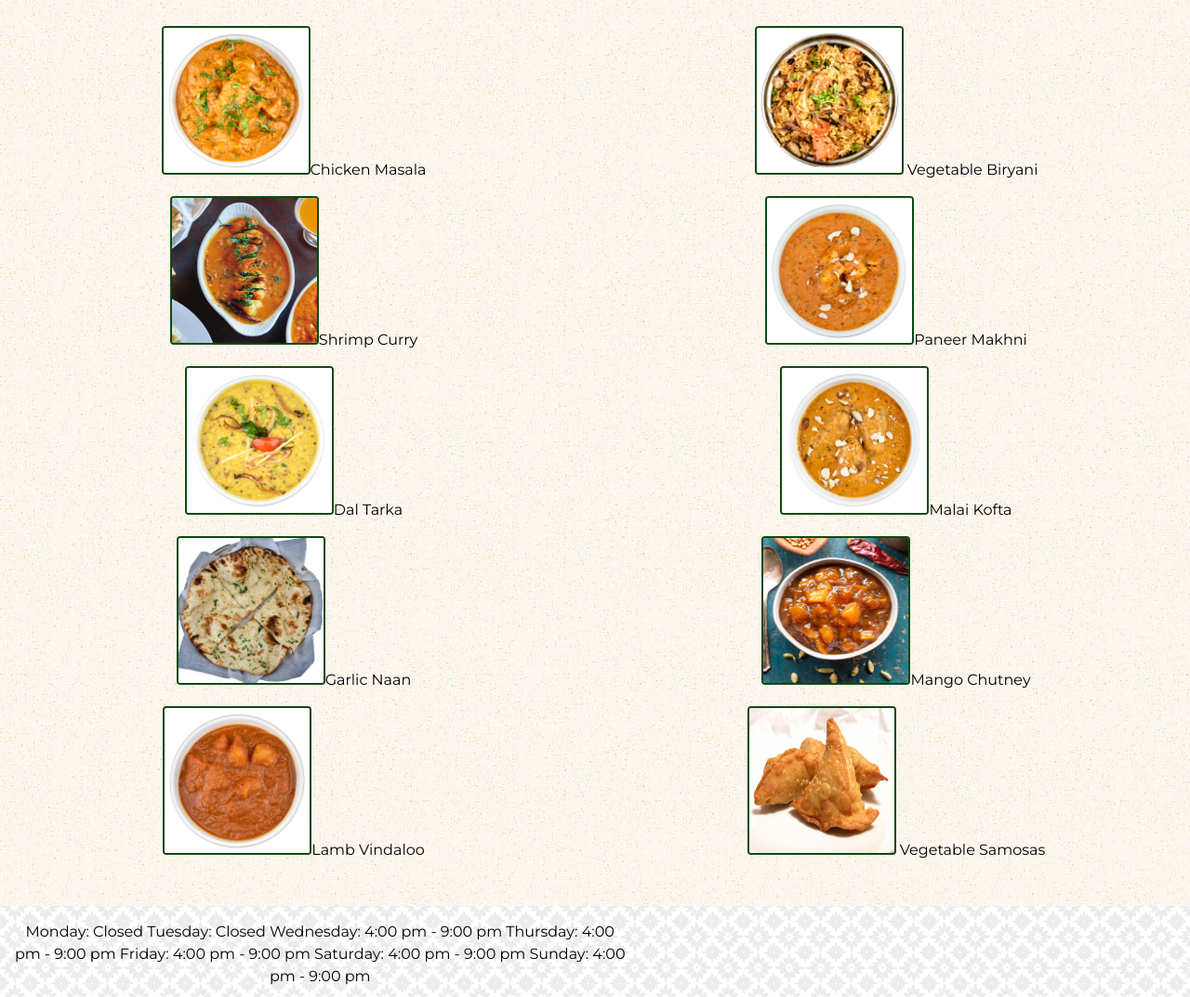
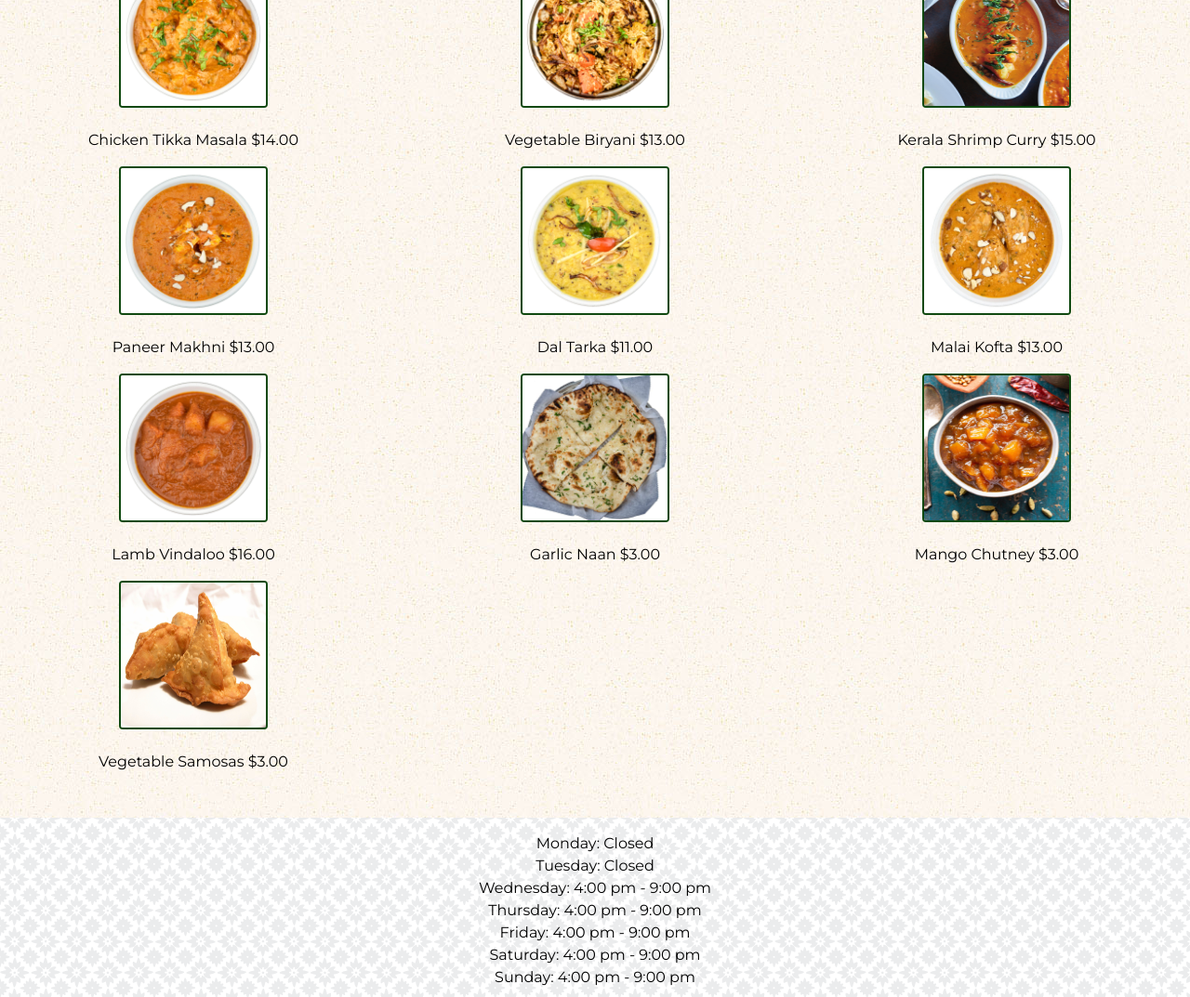
Before and after one commit to andrewfyles/portfolio-2021, a plain HTML site: page index.html in a window 1280 px wide. Shown: the part 734-1807 px from the top of the page at 93% size. Drawn offline with Linux system fonts and the light colour scheme; a web font is replaced by a local one.

Commit message:
Add files via upload

```diff
--- a/css/style.css
+++ b/css/style.css
@@ -2,6 +2,10 @@
 * {
     box-sizing: border-box;
 }
+/* FROM HW5 */
+*:focus {
+    border: 2px dashed;
+  }
 
 html {
     height: 100%;
@@ -12,7 +16,10 @@ body {
     line-height: 1.5;
     color: #000;
     min-height: 100%;
+    display: flex;
+    flex-direction: column;
 }
+
 
 h1,
 h2,
@@ -22,6 +29,7 @@ h3 {
 
 p {
     font-size: 1rem;
+    margin-bottom: 1em;
 }
 
 li {
@@ -73,6 +81,30 @@ a:active {
     text-decoration: underline;
 }
 
+/* Skip to main Content ALL RIGHTS TO COLLEEN VAN LENT (HOMEWORK 5)*/
+
+.skip a{
+    left: 0;
+    padding: 7px;
+    -webkit-transition: top 1s ease-out;
+    transition: top 1s ease-out;
+    z-index: 1;
+    position: absolute;
+    top:-50px;
+}
+
+
+.skip a:focus {
+    background: white;
+    left: 0;
+    padding: 7px;
+    -webkit-transition: top 1s ease-out;
+    transition: top 1s ease-out;
+    z-index: 1;
+    position: absolute;
+    top: 10px    ;
+  }
+
 /* header */
 
 header {
@@ -96,6 +128,25 @@ nav ul {
 li a.active {
     background-color: wheat;
     text-decoration: underline;
+}
+
+.navlist {
+    display: flex;
+    flex-direction: column;
+}
+
+/* tablet header */
+
+@media screen and (min-width: 600px) {
+    .navlist {
+        display: flex;
+        flex-direction: row;
+    }
+
+    .navlist li {
+        padding: 0 3em;
+    }
+
 }
 
 /* -----CTA----- */
@@ -148,7 +199,6 @@ section>h1 {
 }
 
 .item {
-
     text-align: center;
 }
 
@@ -202,8 +252,122 @@ section>h1 {
     grid-row: 5 / 5;
 }
 
+/* tablet favorites */
 
+@media screen and (min-width: 600px) {
+    .grid-container {
+        display: grid;
+        grid-template-columns: 1fr 1fr 1fr;
+        grid-gap: 1rem;
+        justify-content: center;
+        align-items: center;
+        padding-bottom: 3em;
+    }
 
+    .item {
+        text-align: center;
+    }
+
+    .item1 {
+        grid-column: 1/2;
+        grid-row: 1/1;
+    }
+
+    .item2 {
+        grid-column: 1/2;
+        grid-row: 2/2;
+    }
+
+    .item3 {
+        grid-column: 2/3;
+        grid-row: 1/1;
+    }
+
+    .item4 {
+        grid-column: 2/3;
+        grid-row: 2/2;
+    }
+
+    .item5 {
+        grid-column: 3/4;
+        grid-row: 1/1;
+    }
+
+    .item6 {
+        grid-column: 3/4;
+        grid-row: 2/2;
+    }
+
+    .item7 {
+        grid-column: 1/2;
+        grid-row: 3/3;
+    }
+
+    .item8 {
+        grid-column: 1/2;
+        grid-row: 4/4;
+    }
+
+    .item9 {
+        grid-column: 2/3;
+        grid-row: 3/3;
+    }
+
+    .item10 {
+        grid-column: 2/3;
+        grid-row: 4/4;
+    }
+
+    .item11 {
+        grid-column: 3/4;
+        grid-row: 3/3;
+    }
+
+    .item12 {
+        grid-column: 3/4;
+        grid-row: 4/4;
+    }
+
+    .item13 {
+        grid-column: 1/2;
+        grid-row: 5/5;
+    }
+
+    .item14 {
+        grid-column: 1/2;
+        grid-row: 6/6;
+    }
+
+    .item15 {
+        grid-column: 2/3;
+        grid-row: 5/5;
+    }
+
+    .item16 {
+        grid-column: 2/3;
+        grid-row: 6/6;
+    }
+
+    .item17 {
+        grid-column: 3/4;
+        grid-row: 5/5;
+    }
+
+    .item18 {
+        grid-column: 3/4;
+        grid-row: 6/6;
+    }
+
+    .item19 {
+        grid-column: 1/2;
+        grid-row: 7/7;
+    }
+
+    .item20 {
+        grid-column: 1/2;
+        grid-row: 8/8;
+    }
+}
 
 /* -----footer----- */
 
@@ -211,13 +375,15 @@ footer {
     background-image: url('../images/background.png');
 }
 
-footer-flex {
+.footer-flex {
+    margin-top: auto;
+    width: 100%;
+    bottom: 0;
+    left: 0;
     display: flex;
-    flex-direction: row;
-    width: 100%;
-    left: 0;
-    bottom: 0;
+    flex-direction: column;
 }
+
 
 footer p {
     text-align: center;
@@ -248,6 +414,9 @@ footer img {
     margin: auto;
 }
 
+
+
+
 /* ------------ABOUT PAGE------------ */
 
 /* ------header----- */
@@ -263,6 +432,11 @@ footer img {
 
 .about p {
     padding: 0 1em;
+    text-align: center;
+}
+
+.item-1 {
+    margin-bottom: 1em;
 }
 
 .about h1 {
@@ -274,6 +448,15 @@ footer img {
     border: 2px solid #104911;
     border-radius: 4px;
     margin-bottom: 1em;
+}
+
+/* tablet about page */
+
+@media screen and (min-width:600px) {
+    .about p {
+        padding: 0 1em;
+        text-align: left;
+    }
 }
 
 /* ------CONTACT PAGE------ */
@@ -329,3 +512,7 @@ input[type=text], select, textarea {
     list-style-type: disc;
     padding-bottom: 1.5em;
 }
+
+.hiring-list li {
+    padding: 1em;
+}
--- a/index.html
+++ b/index.html
@@ -19,12 +19,12 @@
 </head>
 
 <body>
-    <!-- skip to content -->
+    <div class="skip"><a href="#main">Skip to Main Content</a></div>
     <header>
         <div class="flex-container">
             <img src="images/cardamom_logo.png" alt="logo">
             <nav>
-                <ul>
+                <ul class="navlist">
                     <li><a class="active" href="index.html">Home</a></li>
                     <li><a href="about.html">About</a></li>
                     <li><a href="contact.html">Contact</a></li>
@@ -35,129 +35,52 @@
         <a class="button" href="https://cardamomtogo.square.site/">Order Now</a>
     </header>
 
-    <main>
+    <main id="main">
         <section>
             <h1>Welcome To Cardamom</h1>
             <div class="grid-container">
-                <div class="item item1"><img src="images/chicken_masala.jpeg" alt="chicken">Chicken Masala</div>
-                <div class="item item2"><img src="images/veggie_biryani.jpeg" alt="biryani"> Vegetable Biryani</div>
-                <div class="item item3"><img src="images/shrimp_curry.jpeg" alt="shrimp curry">Shrimp Curry</div>
-                <div class="item item4"><img src="images/paneer_makhni.jpeg" alt="paneer makhni">Paneer Makhni</div>
-                <div class="item item5"><img src="images/dal_tarka.jpeg" alt="dal tarka">Dal Tarka</div>
-                <div class="item item6"><img src="images/malai_kofta.jpeg" alt="malai kofta">Malai Kofta</div>
-                <div class="item item7"><img src="images/garlic_naan.jpeg" alt="garlic naan">Garlic Naan</div>
-                <div class="item item8"><img src="images/mango_chutney.jpeg" alt="mago chutney">Mango Chutney</div>
-                <div class="item item9"><img src="images/lamp_vindaloo.jpeg" alt="lamb vindaloo">Lamb Vindaloo</div>
-                <div class="item item10"><img src="images/veggie_samosas.jpeg" alt="vegetable samosas"> Vegetable
-                    Samosas</div>
+                    <div class="item item1"><img src="images/chicken_masala.jpeg" alt="chicken"></div>
+                    <div class="item item2">Chicken Tikka Masala $14.00</div>
+                    <div class="item item3"><img src="images/veggie_biryani.jpeg" alt="biryani"></div>
+                    <div class="item item4">Vegetable Biryani $13.00</div>
+                    <div class="item item5"><img src="images/shrimp_curry.jpeg" alt="shrimp curry"></div>
+                    <div class="item item6">Kerala Shrimp Curry $15.00</div>
+                    <div class="item item7"><img src="images/paneer_makhni.jpeg" alt="paneer makhni"></div>
+                    <div class="item item8">Paneer Makhni $13.00</div>
+                    <div class="item item9"><img src="images/dal_tarka.jpeg" alt="dal tarka"></div>
+                    <div class="item item10">Dal Tarka $11.00</div>
+                    <div class="item item11"><img src="images/malai_kofta.jpeg" alt="malai kofta"></div>
+                    <div class="item item12">Malai Kofta $13.00</div>
+                    <div class="item item13"><img src="images/lamp_vindaloo.jpeg" alt="lamb vindaloo"></div>
+                    <div class="item item14">Lamb Vindaloo $16.00</div>
+                    <div class="item item15"><img src="images/garlic_naan.jpeg" alt="garlic naan"></div>
+                    <div class="item item16">Garlic Naan $3.00</div>
+                    <div class="item item17"><img src="images/mango_chutney.jpeg" alt="mago chutney"></div>
+                    <div class="item item18">Mango Chutney $3.00</div>
+                    <div class="item item19"><img src="images/veggie_samosas.jpeg" alt="vegetable samosas"></div>
+                    <div class="item item20">Vegetable Samosas $3.00</div>
             </div>
         </section>
     </main>
 
     <footer class="footer-flex">
-        <p>
-            Monday: Closed
-            Tuesday: Closed
-            Wednesday: 4:00 pm - 9:00 pm
-            Thursday: 4:00 pm - 9:00 pm
-            Friday: 4:00 pm - 9:00 pm
-            Saturday: 4:00 pm - 9:00 pm
-            Sunday: 4:00 pm - 9:00 pm
-        </p>
+        <ul>
+            <li>Monday: Closed</li>
+            <li>Tuesday: Closed</li>
+            <li>Wednesday: 4:00 pm - 9:00 pm</li>
+            <li>Thursday: 4:00 pm - 9:00 pm</li>
+            <li>Friday: 4:00 pm - 9:00 pm</li>
+            <li>Saturday: 4:00 pm - 9:00 pm</li>
+            <li>Sunday: 4:00 pm - 9:00 pm</li>
+        </ul>
         <div class="socials">
-            <a href="https://www.instagram.com/fyles_/" target="_blank"><img src="images/instagram.svg" alt="instagram"></a>
-            <a href="https://www.facebook.com/cardamomA2" target="_blank"><img src="images/facebook.svg" alt="facebook" ></a>
+            <a href="https://www.instagram.com/fyles_/" target="_blank"><img src="images/instagram.svg"
+                    alt="instagram"></a>
+            <a href="https://www.facebook.com/cardamomA2" target="_blank"><img src="images/facebook.svg"
+                    alt="facebook"></a>
         </div>
     </footer>
 
 </body>
 
 </html>
-<!-- <header>
-        <h1 class="logo"> Cardamom Restaurant</h1>
-        <nav>
-            <ul>
-                <li>
-                    <a href="#">Menu</a>
-                    <a href="#">About</a>
-                    <a href="">Connect</a>
-                    <a href="">Order Online</a>
-                </li>
-            </ul>
-        </nav>
-    </header>
-    <main>
-        <section class="intro">
-            <h2 class="section-title">We are Ann Arbor's best Indian Restaurant.</h2>
-        </section>
-        <section class="about-us">
-            <header class="about-us__intro">
-                <h2 class="section-title">Cardamom seeks to bring together East and West, old and new, familiar and unfamiliar, through food, culture and relationships.</h2>
-            </header>
-            <div class="about-us__body"></div>
-            <p></p>
-            <p></p>
-        </section>
-
-        <section class="order-online">
-            <header>
-                <h2 class="section-title"></h2>
-            </header>
-            <p></p>
-            <div class="btn-group">
-                <a href="" class="btn btn-primary"></a>
-                <a href="" class="btn btn-primary"></a>
-                <a href="" class="btn btn-primary"></a>
-            </div>
-        </section>
-        <section class="product-showcase">
-            <header>
-                <h2 class="section-title"></h2>
-            </header>
-            <div class="products">
-                <div class="product">
-                    <h3></h3>
-                    <img src="" alt="" class="product__img">
-                    <p></p>
-                    <p></p>
-                </div>
-                <div class="product">
-                    <h3></h3>
-                    <img src="" alt="" class="product__img">
-                    <p></p>
-                    <p></p>
-                </div>
-                <div class="product">
-                    <h3></h3>
-                    <img src="" alt="" class="product__img">
-                    <p></p>
-                    <p></p>
-                </div>
-            </div>
-        </section>
-        <div class="btn-group">
-            <a href="" class="btn btn-accent-color"></a>
-        </div>
-        <div class="btn-group">
-            <a href="" class="btn btn-primary"></a>
-            <a href="" class="btn btn-primary"></a>
-            <a href="" class="btn btn-primary"></a>
-        </div>
-
-        <footer>
-            <ul class="footer-nav">
-                <li>
-                    <a href="#">Menu</a>
-                    <a href="#">About</a>
-                    <a href="">Connect</a>
-                    <a href="">Order Online</a>
-                </li>
-            </ul>
-            <ul class="footer-social">
-                <li><a href=""></a></li>
-                <li><a href=""></a></li>
-                <li><a href=""></a></li>
-                <li><a href=""></a></li>
-            </ul>
-        </footer>
-    </main>
```
Also changed, not shown: about.html (+18 -17 lines), contact.html (+16 -14 lines), jobs.html (+17 -19 lines).
